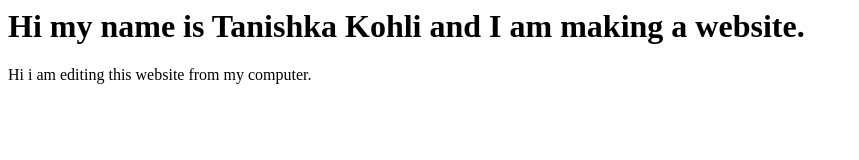
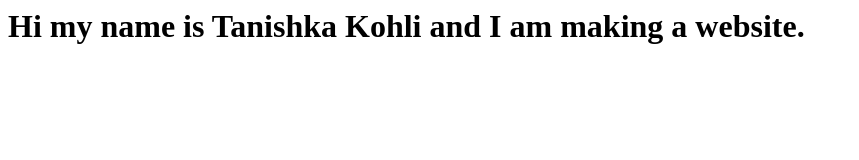
Before and after one commit to tkohli/demo-website, a plain HTML site: page index.html in a window 1280 px wide. Shown: the whole page, without its empty margins (0-859 px from the left). Drawn offline with Linux system fonts and the light colour scheme.

Commit message:
Revert "Update index.html"
This reverts commit f4fb2ea22219e97132a721aad61e979fb3778d54.

```diff
--- a/index.html
+++ b/index.html
@@ -4,6 +4,6 @@
 </head>
 <body>
 <h1>Hi my name is Tanishka Kohli and I am making a website.</h1>
-<p> Hi i am editing this website from my computer. </p>
+
 </body>
 </html>
```
